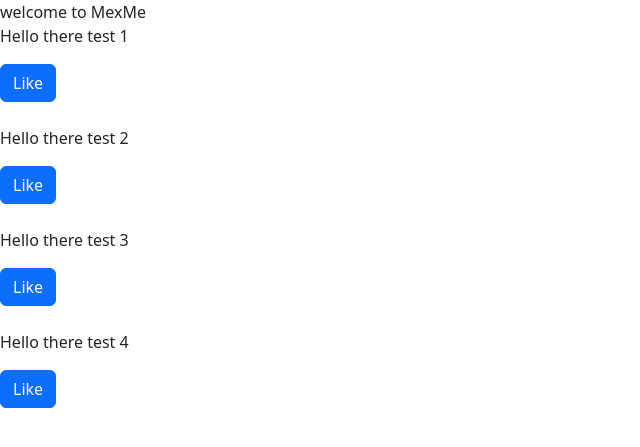
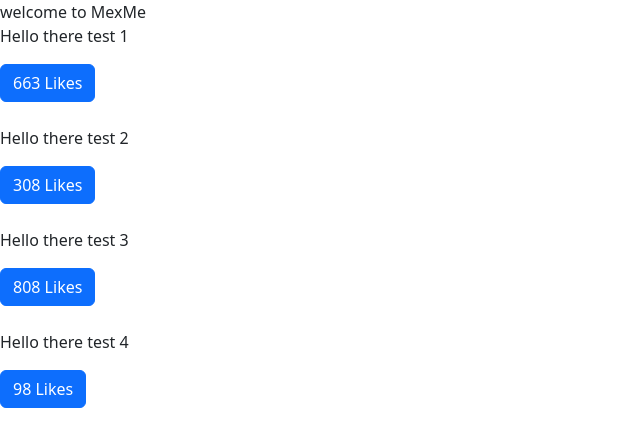
Before and after one commit to mattyImry/mexMe, a Django app: page / in a window 1280 px wide. Shown: the top 447 px of the page, without its empty margins (0-640 px from the left). Run offline with Django 4.2, Linux system fonts and the light colour scheme; data comes from the database, SQL or seed files in the repository.

Commit message:
handling likes counts

```diff
--- a/mexme/templates/pages/home.html
+++ b/mexme/templates/pages/home.html
@@ -6,20 +6,26 @@ welcome to MexMe
     Loading...
 </div>
 <script>
-    const tweetElement = document.getElementById('tweets')
-    const xhr = new XMLHttpRequest()
-    const method = 'GET'
-    const url = "/tweets"
-    const responseType = "json"
+    const tweetElement = document.getElementById('tweets');
+    const xhr = new XMLHttpRequest();
+    const method = 'GET';
+    const url = "/tweets";
+    const responseType = "json";
 
-    function likeBtn(){
-        return "<button class='btn btn-primary'>Like</button>"
+    function handleDidLike(tweet_id, currentCount){
+        console.log(tweet_id, currentCount)
+        return
+    }
+
+    function likeBtn(tweet){
+        return "<button class='btn btn-primary' onclick=handleDidLike("
+         + tweet.id + "," + tweet.likes + ")>" + tweet.likes + " Likes</button>"
     };
 
     function formatTweetElement(tweet) {
         var formattedTweet = "<div class='mb-4 tweet' id='tweet-" + tweet.id
         +"'><p>" + tweet.content
-            + "</p><div class='btn-group'>" + likeBtn() +
+            + "</p><div class='btn-group'>" + likeBtn(tweet) +
             "</div></div>";
         return formattedTweet
     }
--- a/mexme/tweets/views.py
+++ b/mexme/tweets/views.py
@@ -1,3 +1,5 @@
+import random
+
 from django.http import HttpResponse, Http404, JsonResponse
 from django.shortcuts import render
 
@@ -14,7 +16,8 @@ def tweet_list_view(request, *args, **kwargs):
     returning json data
     """
     qs = Tweet.objects.all()
-    tweets_list = [{"id": x.id, "content": x.content} for x in qs]
+    tweets_list = [{"id": x.id, "content": x.content, "likes": random.randint(
+        0, 1254)} for x in qs]
     data = {
         "isUser": False,
         "response": tweets_list
```
